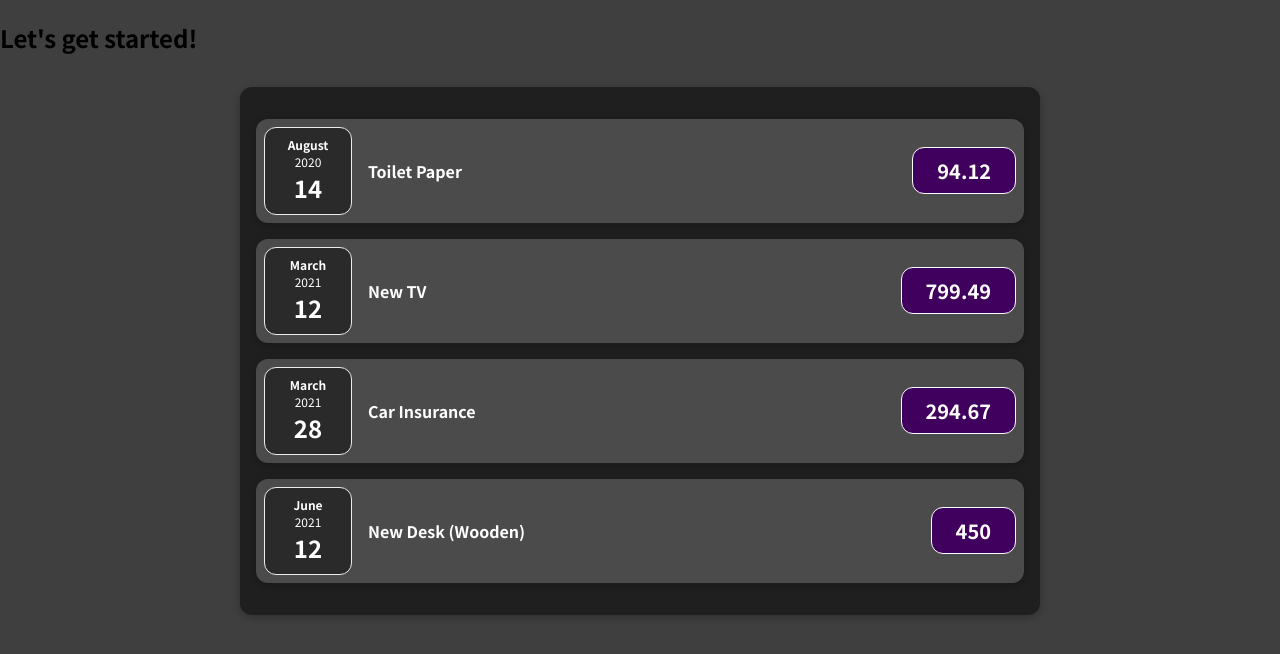
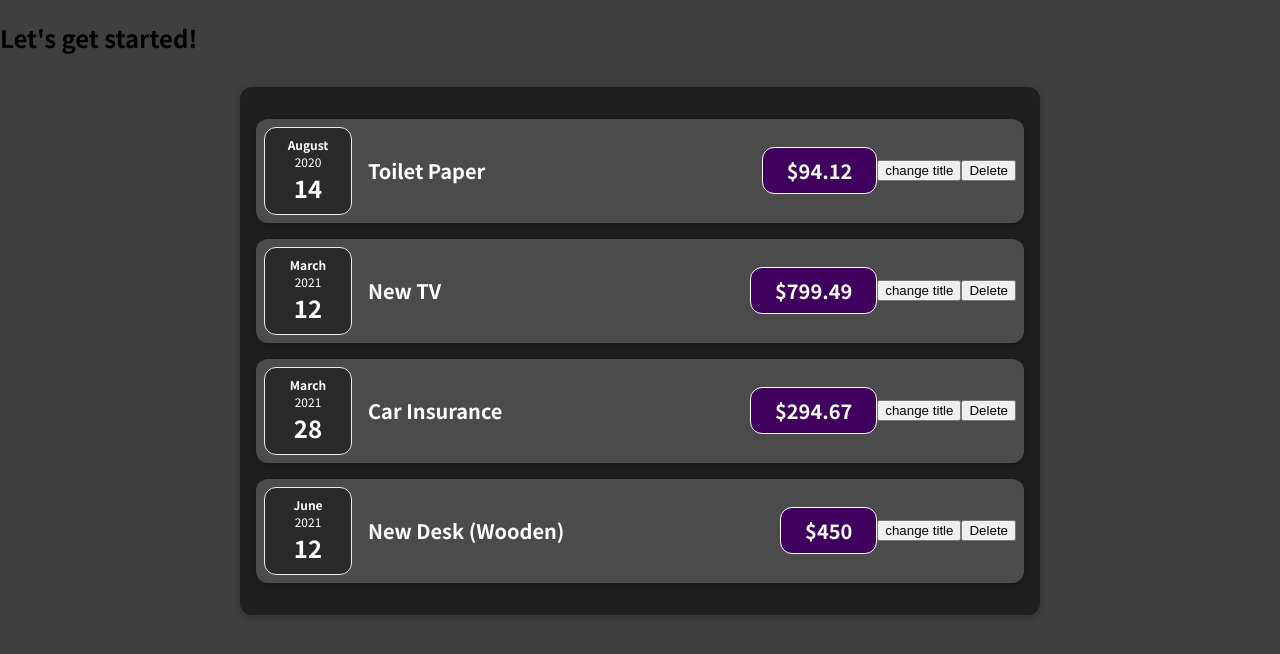
Before and after one commit to udvikas/React-js, a React (Create React App) app: page / in a window 1280 px wide. Shown: the top 654 px of the page. Built offline with nearby package versions, Linux system fonts and the light colour scheme.

Commit message:
Delete functionality is added

```diff
--- a/src/App.js
+++ b/src/App.js
@@ -27,23 +27,23 @@ const App = () => {
     {
       id: "e4",
       title: "New Desk (Wooden)",
-      amount: 450.0,
+      amount: 450.00,
       date: new Date(2021, 5, 12),
       location: "Wooden items",
     },
   ];
-  return React.createElement(
-    "div",
-    {},
-    React.createElement("h2", {}, "Let's get started!"),
-    React.createElement(Expenses, {items: expenses})
+  // return React.createElement(
+  //   "div",
+  //   {},
+  //   React.createElement("h2", {}, "Let's get started!"),
+  //   React.createElement(Expenses, {items: expenses})
+  // );
+  return (
+    <div>
+      <h2>Let's get started!</h2>
+      <Expenses items={expenses}/>
+    </div>
   );
-  // return (
-  //   <div>
-  //     <h2>Let's get started!</h2>
-  //     <Expenses items={expenses}/>
-  //   </div>
-  // );
 }
 
 export default App;
--- a/src/Component/Expenses/ExpenseItem.js
+++ b/src/Component/Expenses/ExpenseItem.js
@@ -1,29 +1,39 @@
-import React from "react";
+import React, { useState } from "react";
 import ExpenseDate from './ExpenseDate';
 import Card from '../UI/Card';
 import './ExpenseItem.css';
 
 const ExpenseItem = (props) => {
 
-return React.createElement(
-   Card,
-   {className:'expense-item'},
-   React.createElement(ExpenseDate,{date:props.date}),
-   React.createElement('div',{className:'expenses-item_description'}),
-   React.createElement('h2',{}, props.title),
-   React.createElement('div',{className:'expense-item__price'},props.amount),
-
-)
-
-//   return (
-//     <Card className='expense-item'>
-//       <ExpenseDate date={props.date} />
-//       <div className='expense-item__description'>
-//         <h2>{props.title}</h2>
-//         <div className='expense-item__price'>${props.amount}</div>
-//       </div>
-//     </Card>
-//   );
+// return React.createElement(
+//    Card,
+//    {className:'expense-item'},
+//    React.createElement(ExpenseDate,{date:props.date}),
+//    React.createElement('div',{className:'expenses-item_description'}),
+//    React.createElement('h2',{}, props.title),
+//    React.createElement('div',{className:'expense-item__price'},props.amount),
+// )
+const [title, setTitle] = useState(props.title)
+const clickHandler = () => {
+  setTitle('Updated!')
+  console.log(title);
+}
+const [visible, setVisible] = useState(props.amount)
+const removeElement = () => {
+  setVisible((prev) => !prev);
+  console.log(visible);
+}
+  return (
+   <Card className='expense-item'>
+      <ExpenseDate date={props.date} />
+      <div className='expense-item__description'>
+        <h2>{title}</h2>
+        <div className='expense-item__price'>${visible}</div>
+      </div>
+      <button onClick={clickHandler}>change title</button>
+      <button onClick={removeElement}>Delete</button>
+   </Card>
+  );
 }
 
 export default ExpenseItem;
--- a/src/index.js
+++ b/src/index.js
@@ -1,5 +1,5 @@
 import React from "react";
-import ReactDOM from 'react-dom';
+import ReactDOM from 'react-dom/client';
 
 import './index.css';
 import App from './App';
```
